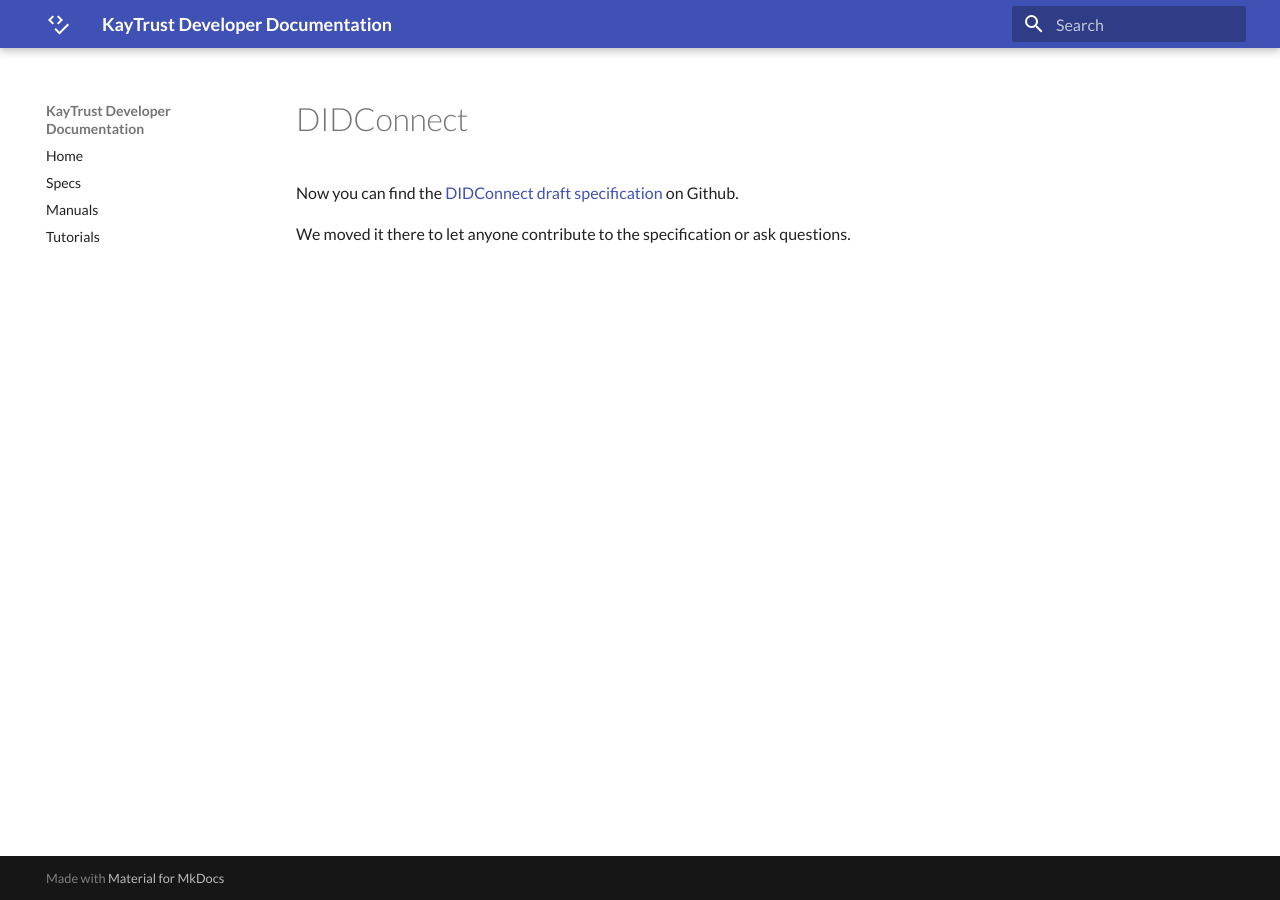
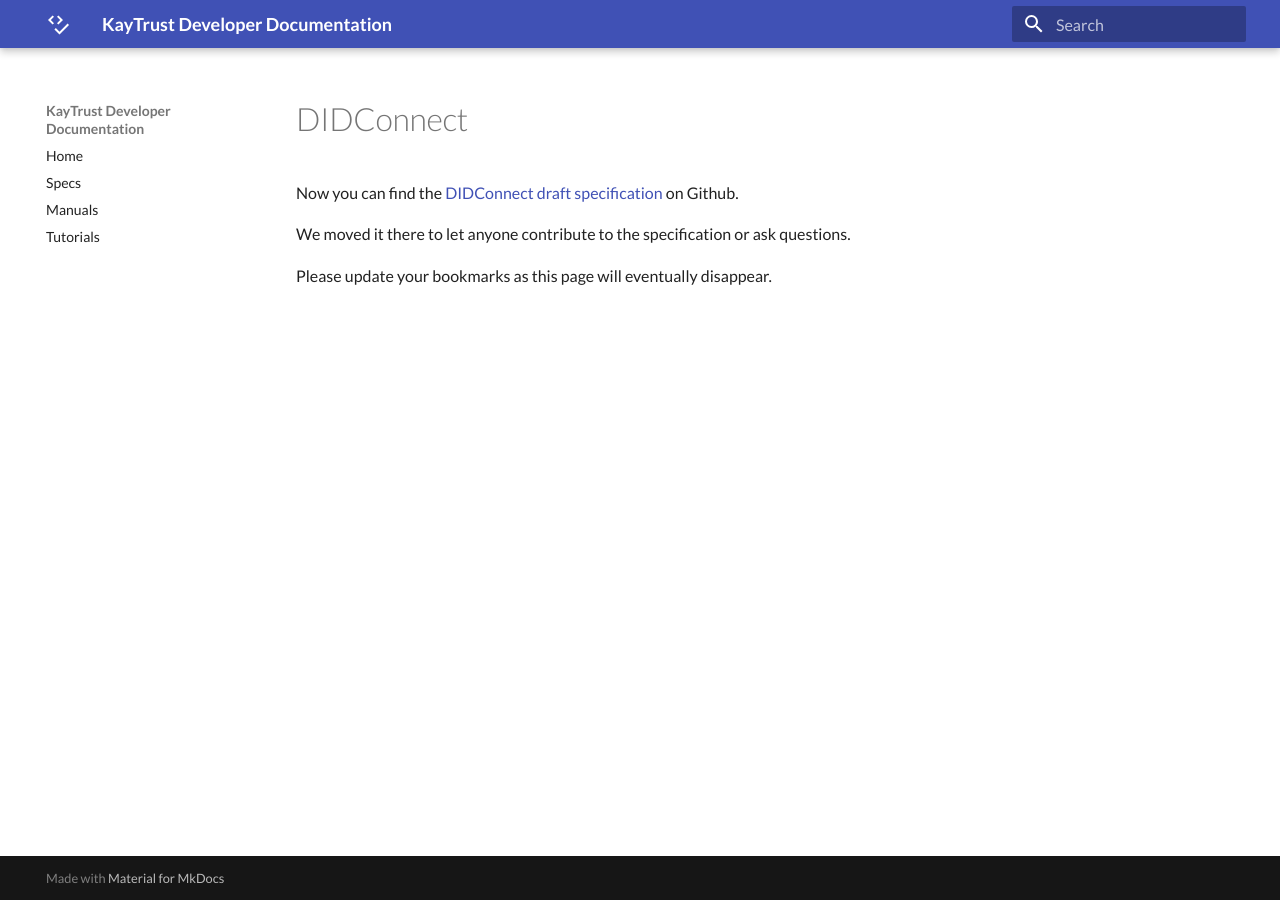
Before and after one commit to KayTrust/kaytrust.github.io, an MkDocs documentation site: the page built from docs/Specs/DIDConnect.md, in a window 1280 px wide. Built offline with MkDocs 1.6.1 and Material for MkDocs 9.7.7, drawn with Linux system fonts in a browser that asks for light colours.

Commit message:
Updated DIDConnect

```diff
--- a/docs/Specs/DIDConnect.md
+++ b/docs/Specs/DIDConnect.md
@@ -1,3 +1,5 @@
 Now you can find the [DIDConnect draft specification](https://github.com/KayTrust/did-connect) on Github.
 
 We moved it there to let anyone contribute to the specification or ask questions.
+
+Please update your bookmarks as this page will eventually disappear.
```
